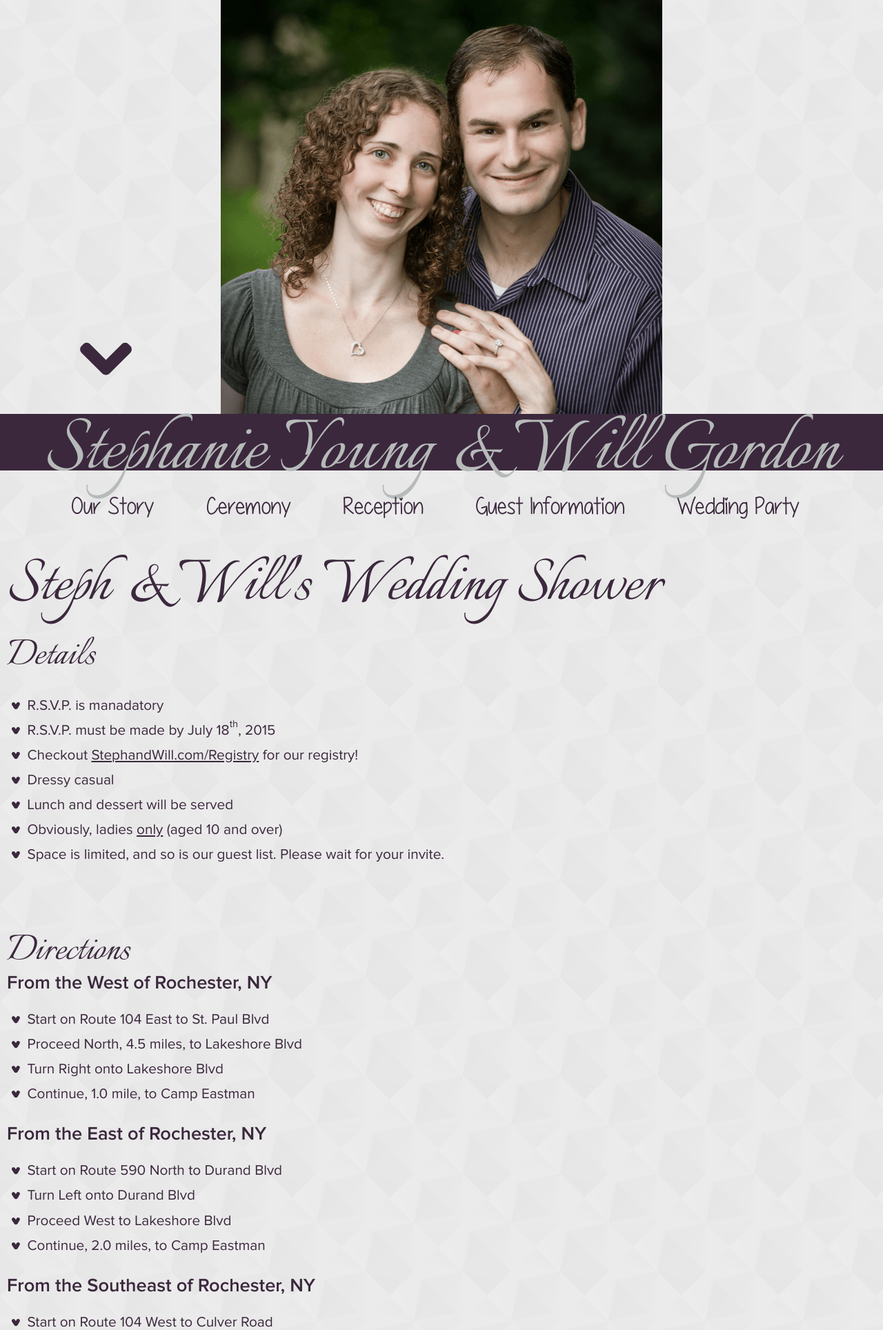
After one commit to wpg4665/September, a Django app: template Wedding/templates/Wedding/shower.html in a window 1280 px wide. The commit adds this page. Shown: the top 1928 px of the page at 69% size. Run offline with Django 3.2, Linux system fonts and the light colour scheme; the template is opened without the code that fills it, so the values that code supplies are empty.

Commit message:
Updated information; created /shower site

```diff
--- a/Wedding/static/Wedding/js/script.js
+++ b/Wedding/static/Wedding/js/script.js
@@ -55,6 +55,6 @@
 
 	setTimeout(adjust_date, 60 * 1000); // Every 60 seconds, adjust the date
 
-	setTimeout(scroll, 5000); // Auto scroll after 2 seconds
+	setTimeout(scroll, 2000); // Auto scroll after 2 seconds
 
 }());
--- a/Wedding/static/Wedding/stylus.css
+++ b/Wedding/static/Wedding/stylus.css
@@ -600,3 +600,11 @@ table {
     background-image: url("/static/Wedding/arrow-gray.svg");
   }
 }
+.crush {
+  color: #3b283d;
+  font-family: 'Crush', Georgia, serif;
+  font-size: 2.2em;
+  position: relative;
+  top: 22px;
+  right: 10px;
+}
--- a/Wedding/static/Wedding/stylus.styl
+++ b/Wedding/static/Wedding/stylus.styl
@@ -460,3 +460,11 @@ span.long
 
 	@media (max-width: low-med-width - 0.001)
 		background-image url('/static/Wedding/arrow-gray.svg')
+
+.crush
+	color purple
+	font-family 'Crush', Georgia, serif
+	font-size 2.2em
+	position relative
+	top 22px
+	right 10px
--- a/Wedding/templates/Wedding/ceremony.html
+++ b/Wedding/templates/Wedding/ceremony.html
@@ -41,7 +41,7 @@
 			<article class="clearfix">
 				<h1 class="align-center"><span class="long">Directions & Map</span><span class="short">Map</span></h1>
 				<div class="map align-center">
-					<iframe width="640" height="360" frameborder="0" style="border:0" src="https://www.google.com/maps/embed/v1/place?q=Diplomat%20Banquet%20Center%2C%20Lyell%20Avenue%2C%20Rochester%2C%20NY%2C%20United%20States&key=AIzaSyAecODZXhHCJKKjGaulAV92-Q8a_3CcxX0"></iframe>
+					<iframe width="640" height="360" frameborder="0" style="border:0" src="https://www.google.com/maps/embed/v1/place?q=Diplomat%20Banquet%20Center%2C%20Lyell%20Avenue%2C%20Rochester%2C%20NY%2C%20United%20States&key=AIzaSyAKUJ290AtZcl_eJhLQZ2299TVRrpFu9ew"></iframe>
 				</div>
 			</article>
 
--- /dev/null
+++ b/Wedding/templates/Wedding/shower.html
@@ -0,0 +1,80 @@
+{% extends "Wedding/base.html" %}
+{% load staticfiles %}
+{% block title %}Steph & Will's Wedding Shower{% endblock %}
+
+{% block content %}
+	{% include "Wedding/page_header.html" %}
+	<div class="container">
+
+		{% include "Wedding/page_nav.html" %}
+
+		<div id="intro" class="content-block">
+			<article class="clearfix">
+				<h1 class="align-left">
+					<span class="long">Steph & Will's Wedding Shower</span>
+					<span class="short">Wedding Shower</span>
+				</h1>
+
+				<h2>Details</h2>
+				<div>
+					<ul>
+						<li><span class="crush">*</span>R.S.V.P. is manadatory</li>
+						<li><span class="crush">*</span>R.S.V.P. must be made by July 18<sup style="vertical-align: top; font-size: 70%;">th</sup>, 2015</li>
+						<li><span class="crush">*</span>Checkout <a href="//stephandwill.com/registry">StephandWill.com/Registry</a> for our registry!</li>
+						<li><span class="crush">*</span>Dressy casual</li>
+						<li><span class="crush">*</span>Lunch and dessert will be served</li>
+						<li><span class="crush">*</span>Obviously, ladies <span style="text-decoration: underline;">only</span> (aged 10 and over)</li>
+						<li><span class="crush">*</span>Space is limited, and so is our guest list. Please wait for your invite.</li>
+					</ul>
+				</div>
+
+			</article>
+			<article class="clearfix">
+
+				<h2>Directions</h2>
+				<div>
+					<h3>From the West of Rochester, NY</h3>
+					<ul>
+						<li><span class="crush">*</span>Start on Route 104 East to St. Paul Blvd</li>
+						<li><span class="crush">*</span>Proceed North, 4.5 miles, to Lakeshore Blvd</li>
+						<li><span class="crush">*</span>Turn Right onto Lakeshore Blvd</li>
+						<li><span class="crush">*</span>Continue, 1.0 mile, to Camp Eastman</li>
+					</ul>
+				</div>
+				<br />
+				<div>
+					<h3>From the East of Rochester, NY</h3>
+					<ul>
+						<li><span class="crush">*</span>Start on Route 590 North to Durand Blvd</li>
+						<li><span class="crush">*</span>Turn Left onto Durand Blvd</li>
+						<li><span class="crush">*</span>Proceed West to Lakeshore Blvd</li>
+						<li><span class="crush">*</span>Continue, 2.0 miles, to Camp Eastman</li>
+					</ul>
+				</div>
+				<br />
+				<div>
+					<h3>From the Southeast of Rochester, NY</h3>
+					<ul>
+						<li><span class="crush">*</span>Start on Route 104 West to Culver Road</li>
+						<li><span class="crush">*</span>Turn Right onto Culver Road</li>
+						<li><span class="crush">*</span>Proceed North, 2.4 miles, to Lakeshore Blvd</li>
+						<li><span class="crush">*</span>Turn Left onto Lakeshore Blvd</li>
+						<li><span class="crush">*</span>Continue, 2.0 miles, to Camp Eastman</li>
+					</ul>
+				</div>
+				<br />
+				<div>
+					<h3>For All</h3>
+					<ul>
+						<li><span class="crush">*</span>Starting on Camp Eastman Way</li>
+						<li><span class="crush">*</span>Cabin will be on the right side of the road</li>
+						<li><span class="crush">*</span>Our cabin is the last of the 3 smaller cabins</li>
+					</ul>
+
+				</div>
+
+			</article>
+
+		</div>
+	</div>
+{% endblock %}
--- a/Wedding/urls.py
+++ b/Wedding/urls.py
@@ -3,7 +3,7 @@ from django.conf.urls import patterns, url, static
 from django.views.generic import RedirectView
 
 urlpatterns = patterns('Wedding.views',
-	url(r'^(|ceremony|reception|guest-info|wedding-party)$', 'main_pages'),
+	url(r'^(|ceremony|reception|guest-info|wedding-party|shower)$', 'main_pages'),
 	url(r'^favicon\.ico$', RedirectView.as_view(url='/static/Wedding/favicon.ico')),
 )
 
```
Also changed, not shown: Wedding/templates/Wedding/guest-info.html (+16 -31 lines), Wedding/templates/Wedding/reception.html (+10 -10 lines).
